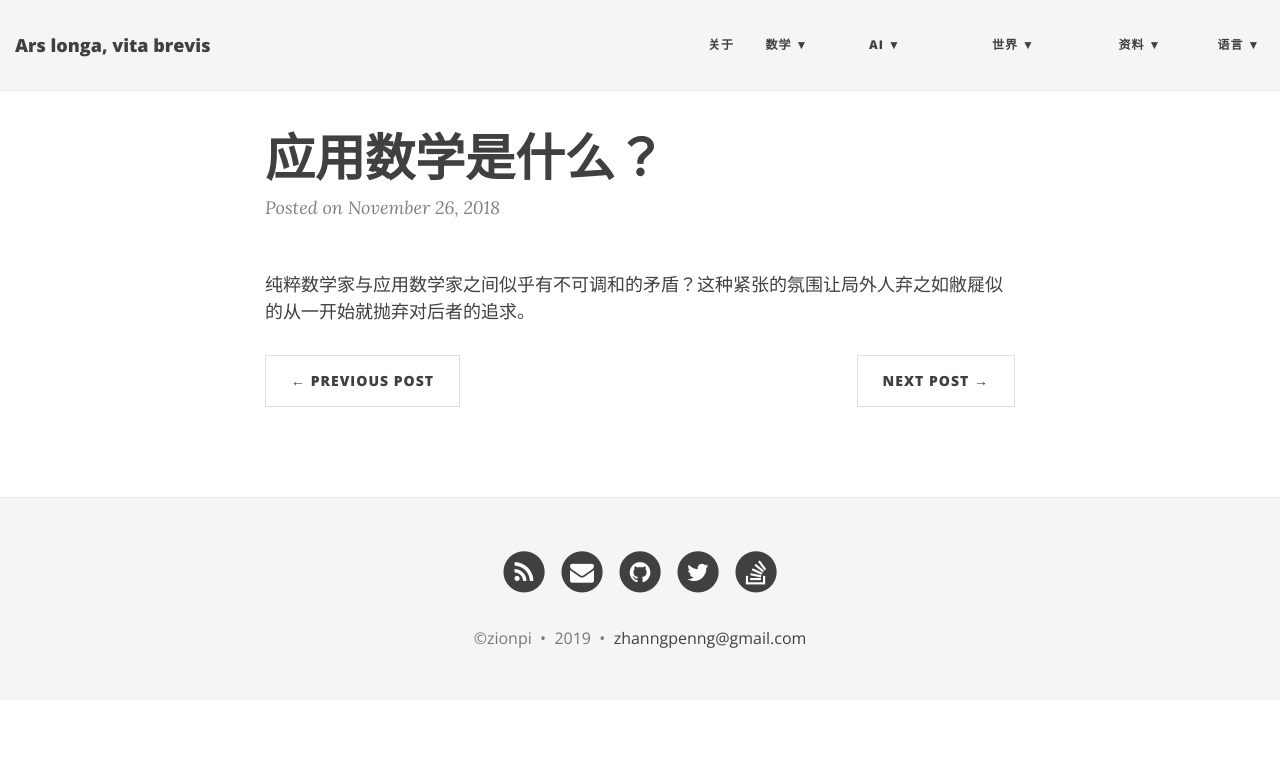
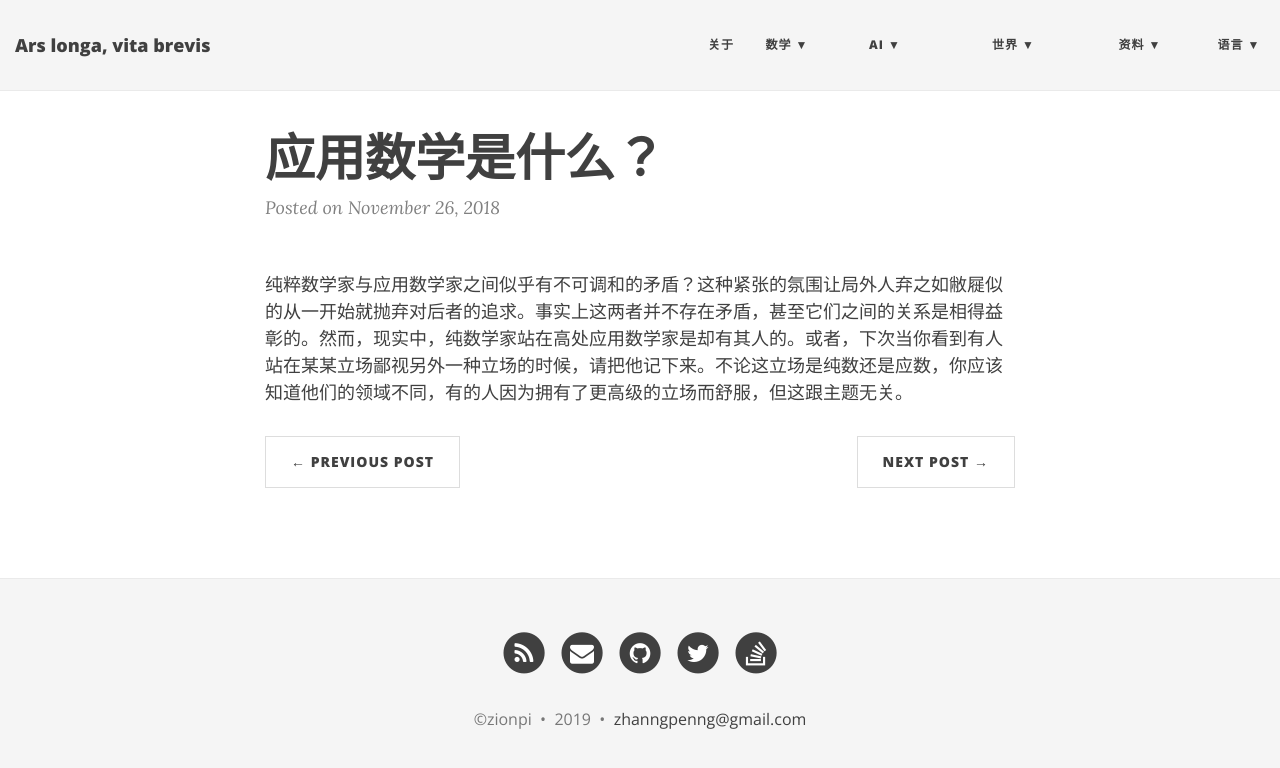
Before and after one commit to ZionPi/zionpi.github.io, a Jekyll site: the page built from _posts/2018-11-26-what-is-applied-mathematics.md, in a window 1280 px wide. Shown: the top 768 px of the page. Built offline with Jekyll 4.4.1, drawn with Linux system fonts in a browser that asks for light colours; nearby versions of some CDN libraries.

Commit message:
Update 2018-11-26-what-is-applied-mathematics.md

```diff
--- a/_posts/2018-11-26-what-is-applied-mathematics.md
+++ b/_posts/2018-11-26-what-is-applied-mathematics.md
@@ -2,4 +2,4 @@
 layout: post
 title: 应用数学是什么？
 ---
-纯粹数学家与应用数学家之间似乎有不可调和的矛盾？这种紧张的氛围让局外人弃之如敝屣似的从一开始就抛弃对后者的追求。
+纯粹数学家与应用数学家之间似乎有不可调和的矛盾？这种紧张的氛围让局外人弃之如敝屣似的从一开始就抛弃对后者的追求。事实上这两者并不存在矛盾，甚至它们之间的关系是相得益彰的。然而，现实中，纯数学家站在高处应用数学家是却有其人的。或者，下次当你看到有人站在某某立场鄙视另外一种立场的时候，请把他记下来。不论这立场是纯数还是应数，你应该知道他们的领域不同，有的人因为拥有了更高级的立场而舒服，但这跟主题无关。
```
